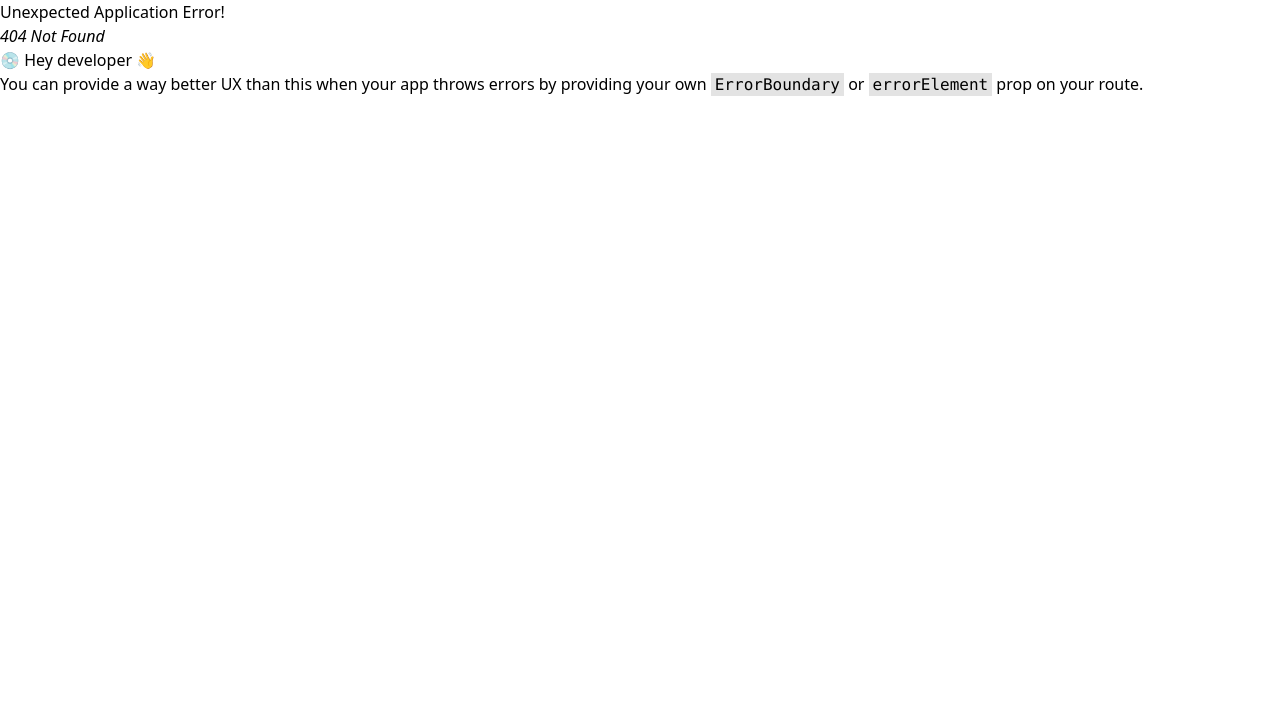
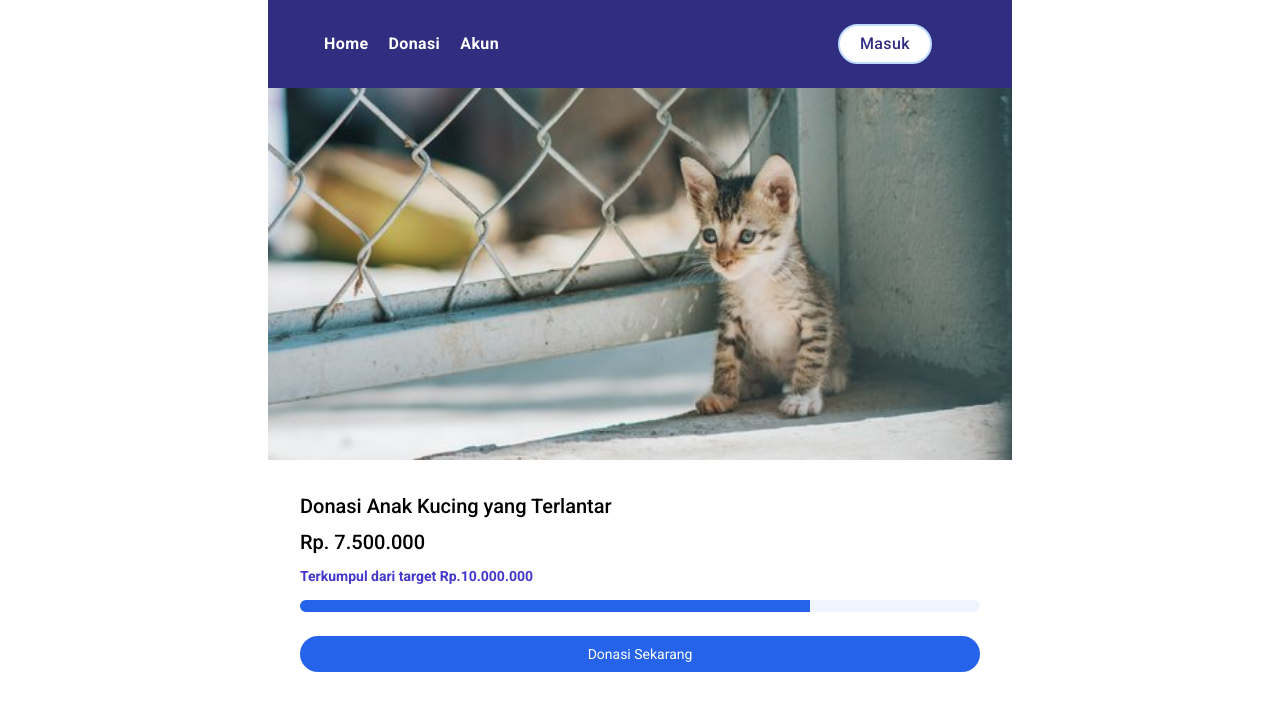
Before and after one commit to mohammad-firmansyah/healyou-frontend, a React (Vite) app: page /detail/1 in a window 1280 px wide. Before the commit this address had no page. Shown: the top 710 px of the page. Built offline with nearby package versions, Linux system fonts and the light colour scheme.

Commit message:
fix conflict

```diff
--- a/src/App.css
+++ b/src/App.css
@@ -2,4 +2,12 @@
 
 #root {
   font-family: 'Roboto', sans-serif;
+  width: 744px;
+  margin: 0 auto;
 }
+
+.container{
+  margin: 0 auto;
+  display: flex;
+  flex-direction: column;
+}
--- a/src/App.jsx
+++ b/src/App.jsx
@@ -6,14 +6,16 @@ import Detail from "./pages/DetailDonasi";
 function App() {
 
   return (
-    <div className="bg-white flex flex-col items-center px-5">
-      <div className="flex w-[828px] max-w-full pl-0 flex-col ">
+    <div className=" bg-white flex flex-col items-center px-5">
+      <div className="flex w-[828px]  pl-0 flex-col ">
+      <div className="flex w-[828px]  pl-0 flex-col ">
         <Routes>
           <Route path="/" element={ <Home/> } />
           <Route path="/detail/:id" element={ <Detail/> } />
           <Route path="*" element={ <Detail/> } />
         </Routes>
       </div>
+      </div>
     </div>
   )
 }
--- a/src/main.jsx
+++ b/src/main.jsx
@@ -1,6 +1,7 @@
 import React from 'react'
 import ReactDOM from 'react-dom/client'
 import './index.css'
+import './App.css'
 import LoginPages from './pages/loginPages.jsx';
 import Home from './pages/Home.jsx';
 import SignUpPages from './pages/signUpPages.jsx';
@@ -10,6 +11,7 @@ import{
   createBrowserRouter,
   RouterProvider,
 } from "react-router-dom";
+import DetailDonasi from './pages/DetailDonasi.jsx';
 
 const router = createBrowserRouter([
   {
@@ -19,6 +21,10 @@ const router = createBrowserRouter([
   {
       path:"/login",
       element: <LoginPages/>,
+  },
+  {
+      path:"/detail/:id",
+      element: <DetailDonasi/>,
   },
   {
     path:'/signUp',
--- a/src/pages/DetailDonasi.jsx
+++ b/src/pages/DetailDonasi.jsx
@@ -4,9 +4,12 @@ import Nav from '../components/Nav'
 export default function DetailDonasi() {
     return (
         <>
+        <div className="container">
+
+
             <Nav/>
 
-            <img src="/assets/1.jpg" alt="" />
+            <img className="w-full" src="/assets/1.jpg" alt="" />
 
             <div className='m-8 '>
 
@@ -28,7 +31,7 @@ export default function DetailDonasi() {
 
                 <button className='w-full font-regular bg-blue-600 text-white py-2 rounded-full mt-6 text-sm'>Donasi Sekarang</button>
             </div>
-
+</div>
         </>
     )
 }
--- a/src/pages/Home.jsx
+++ b/src/pages/Home.jsx
@@ -1,4 +1,5 @@
 import "react";
+import "../App.css";
 import Nav from "../components/Nav"
 import Article from "../components/Article"
 import Footer from "../components/Footer";
@@ -28,7 +29,7 @@ export default function Home() {
           className=" object-contain object-center w-full justify-center items-center overflow-hidden self-stretch max-md:max-w-full"
         />
 
-        <div className="text-black text-3xl font-bold leading-8 tracking-wide self-center whitespace-nowrap mt-12 max-md:max-w-full max-md:mt-10">
+        <div className="text-black text-3xl font-bold leading-8 tracking-wide self-center whitespace-nowrap mt-12 max-md:max-w-full max-md:mt-10 text-center">
           SELAMAT DATANG DI HEALYOU
         </div>
         <div className="text-black text-center text-lg font-light leading-5 tracking-wide self-center max-w-[615px] mt-5 max-md:max-w-full">
```
